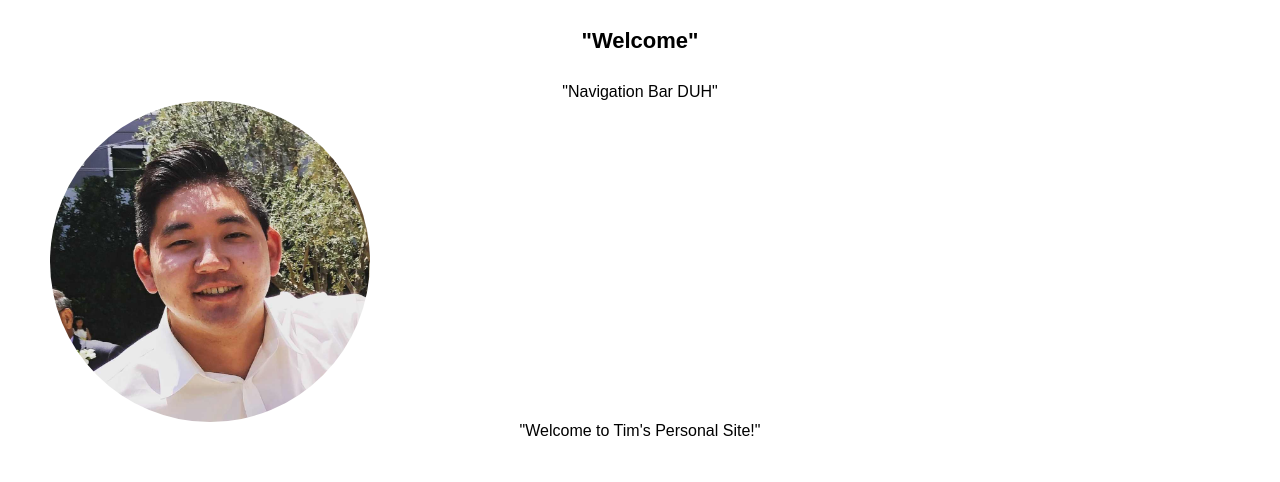
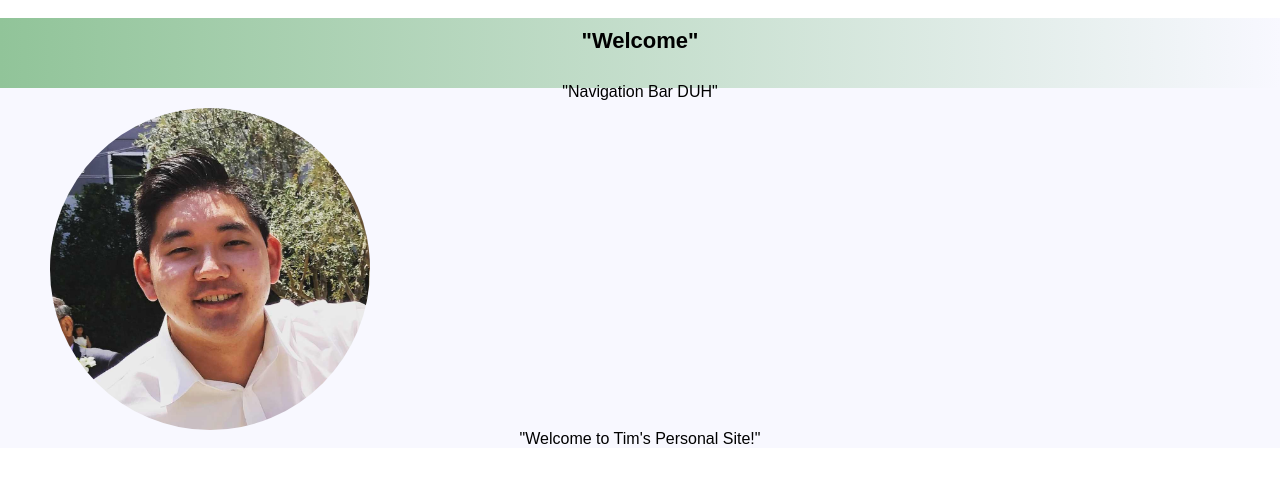
Before and after one commit to Tyjoo26/personal-site, a React (Create React App) app: page / in a window 1280 px wide. Shown: the top 482 px of the page. Built offline with nearby package versions, Linux system fonts and the light colour scheme.

Commit message:
Css styling of nav component

```diff
--- a/src/App.css
+++ b/src/App.css
@@ -1,5 +1,6 @@
 .App {
   text-align: center;
+  background-color: #f8f8ff;
 }
 
 .App-logo {
@@ -22,6 +23,9 @@
   font-size: large;
 }
 
+.home-style{
+
+}
 .thumb {
   height:25%;
   width:25%;
@@ -29,6 +33,16 @@
   display:flex;
   margin-left: 50px;
 }
+
+.nav-style{
+  background: linear-gradient(to left, rgba(248,248,255), rgba(145	196	153));
+  height: 50px;
+  width: 100%;
+  margin-bottom: 20px;
+  padding-bottom: 20px;
+}
+
+
 @keyframes App-logo-spin {
   from { transform: rotate(0deg); }
   to { transform: rotate(360deg); }
```
